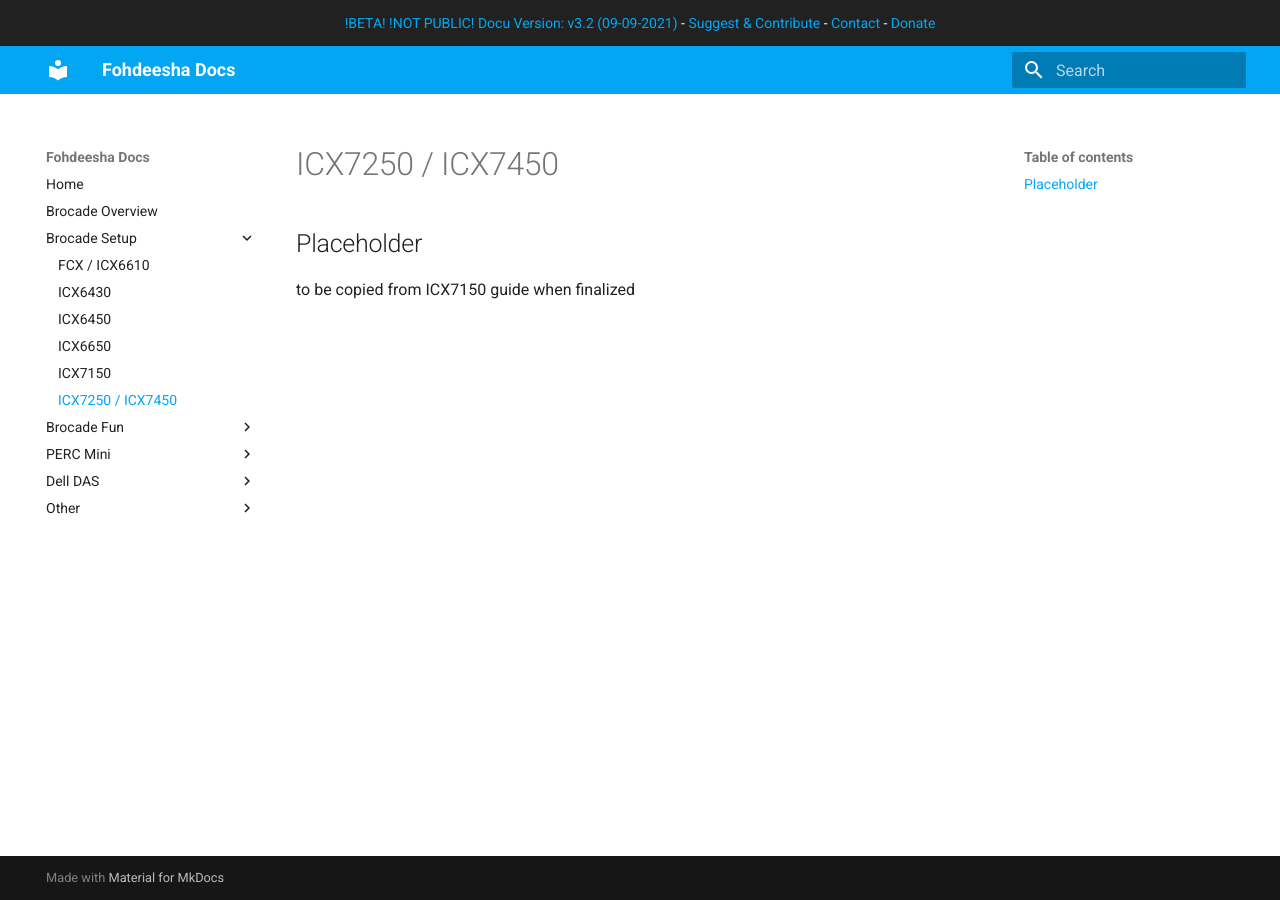
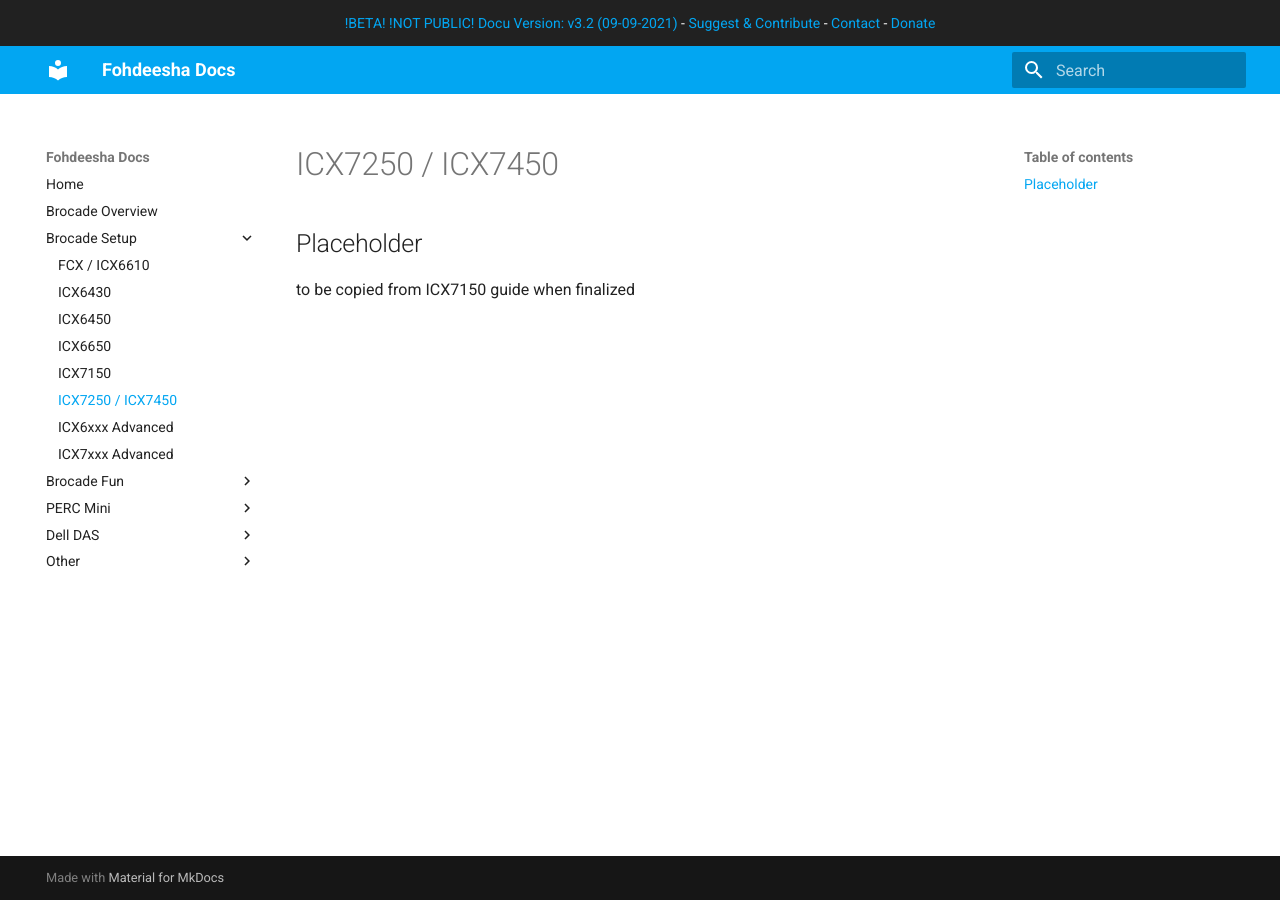
Before and after one commit to Fohdeesha/lab-docu, an MkDocs documentation site: the page built from docs/icx7250.md, in a window 1280 px wide. Built offline with MkDocs 1.6.1 and Material for MkDocs 9.7.7, drawn with Linux system fonts in a browser that asks for light colours.

Commit message:
initial split for advanced ICX config pages

```diff
--- a/mkdocs.yml
+++ b/mkdocs.yml
@@ -19,6 +19,8 @@ nav:
         - 'ICX6650': 'icx6650.md'
         - 'ICX7150': 'icx7150.md'
         - 'ICX7250 / ICX7450': 'icx7250.md'
+        - 'ICX6xxx Advanced': 'icx6xxx-adv.md'
+        - 'ICX7xxx Advanced': 'icx7xxx-adv.md'
     - Brocade Fun:
         - 'FCX Licensing': 'fcxlic.md'
         - 'ICX6450 Licensing': '6450.md'
```
Also changed, not shown: docs/icx6xxx-adv.md (added), docs/icx7xxx-adv.md (added).
